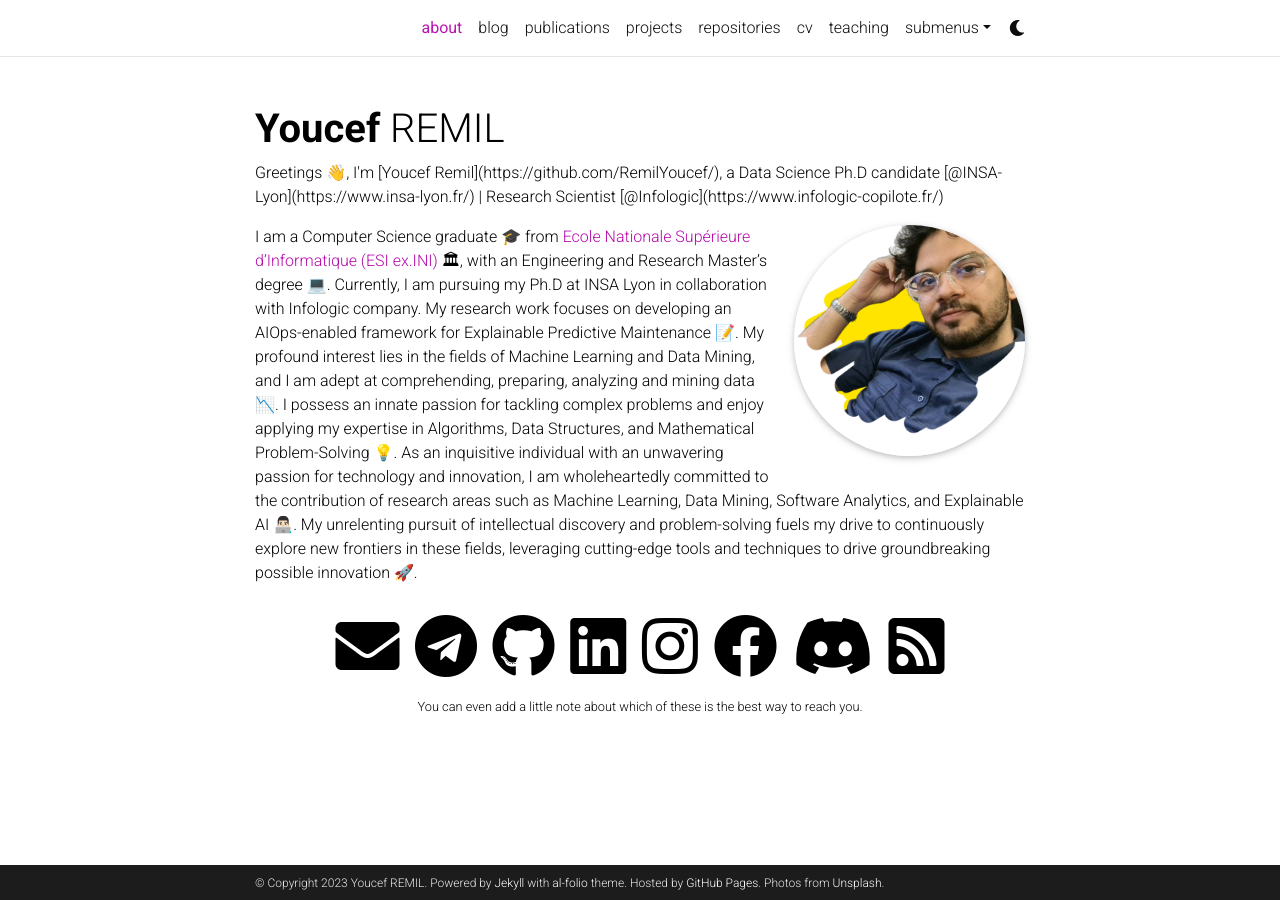
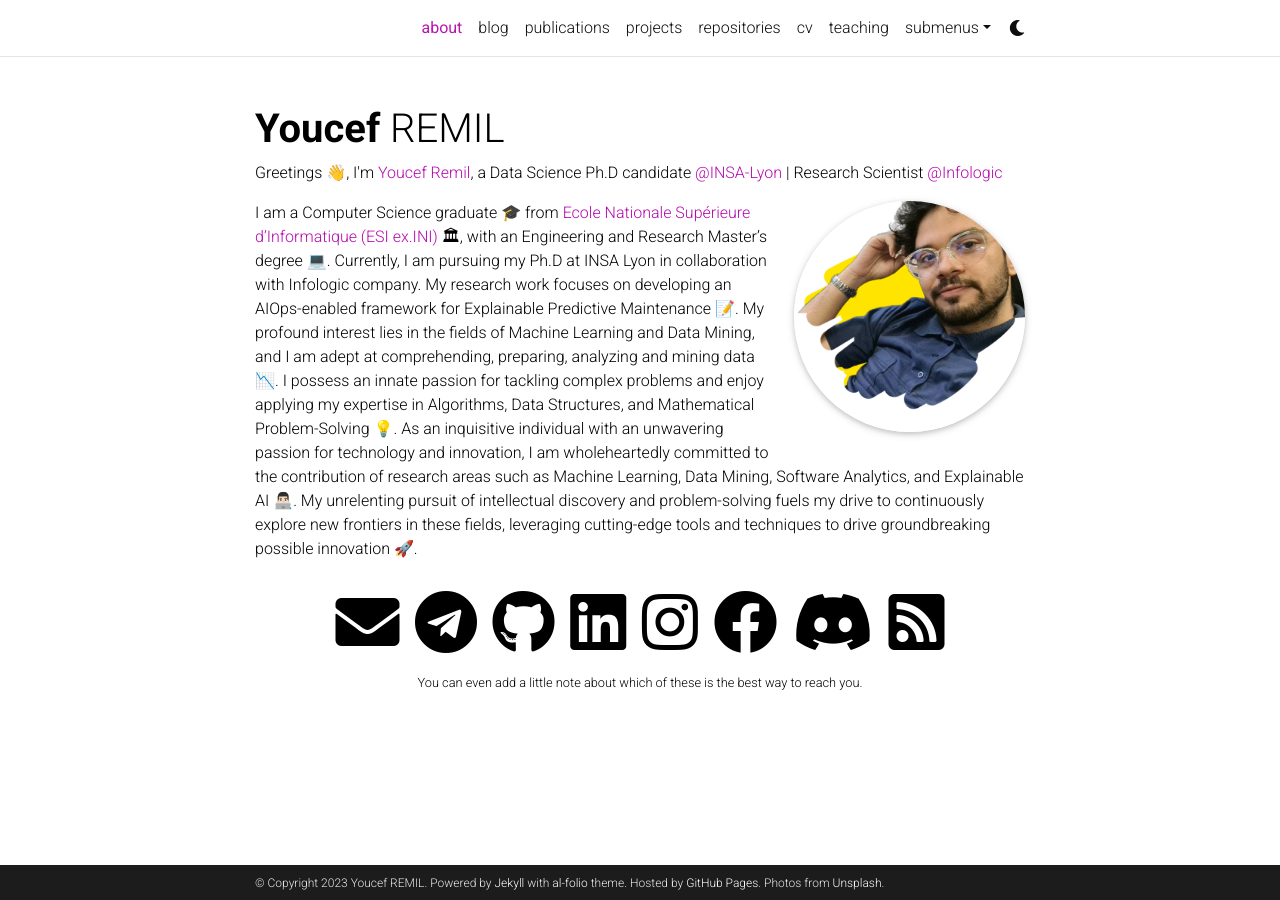
Before and after one commit to RemilYoucef/remilyoucef.github.io, a Jekyll site: the page built from _pages/about.md, in a window 1280 px wide. Built offline with Jekyll 4.4.1, drawn with Linux system fonts in a browser that asks for light colours; full-size pictures stand in for the smaller copies a plugin makes; comment, search, counter and statistics services are not loaded; a style sheet for code colours, icons or effects is not loaded; some of the changed lines change nothing that is shown.

Commit message:
fix subtitle

```diff
--- a/_pages/about.md
+++ b/_pages/about.md
@@ -2,7 +2,7 @@
 layout: about
 title: about
 permalink: /
-subtitle: Greetings 👋, I'm [Youcef Remil](https://github.com/RemilYoucef/), a Data Science Ph.D candidate [@INSA-Lyon](https://www.insa-lyon.fr/) | Research Scientist [@Infologic](https://www.infologic-copilote.fr/)
+subtitle: Greetings 👋, I'm <a href='https://github.com/RemilYoucef/'>Youcef Remil</a>, a Data Science Ph.D candidate <a href='https://www.insa-lyon.fr/'>@INSA-Lyon</a> | Research Scientist <a href='https://www.infologic-copilote.fr/'>@Infologic</a>
 
 profile:
   align: right
```
